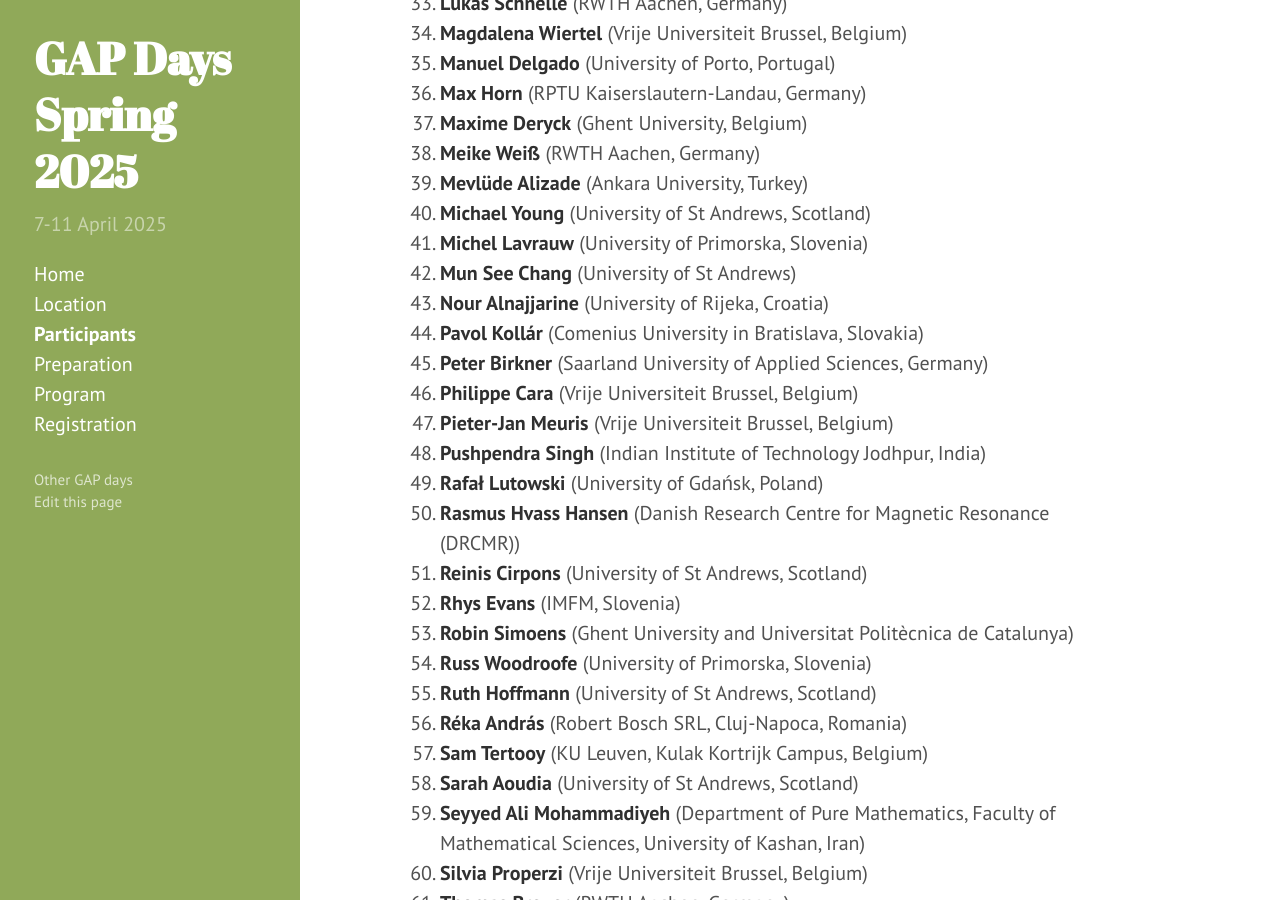
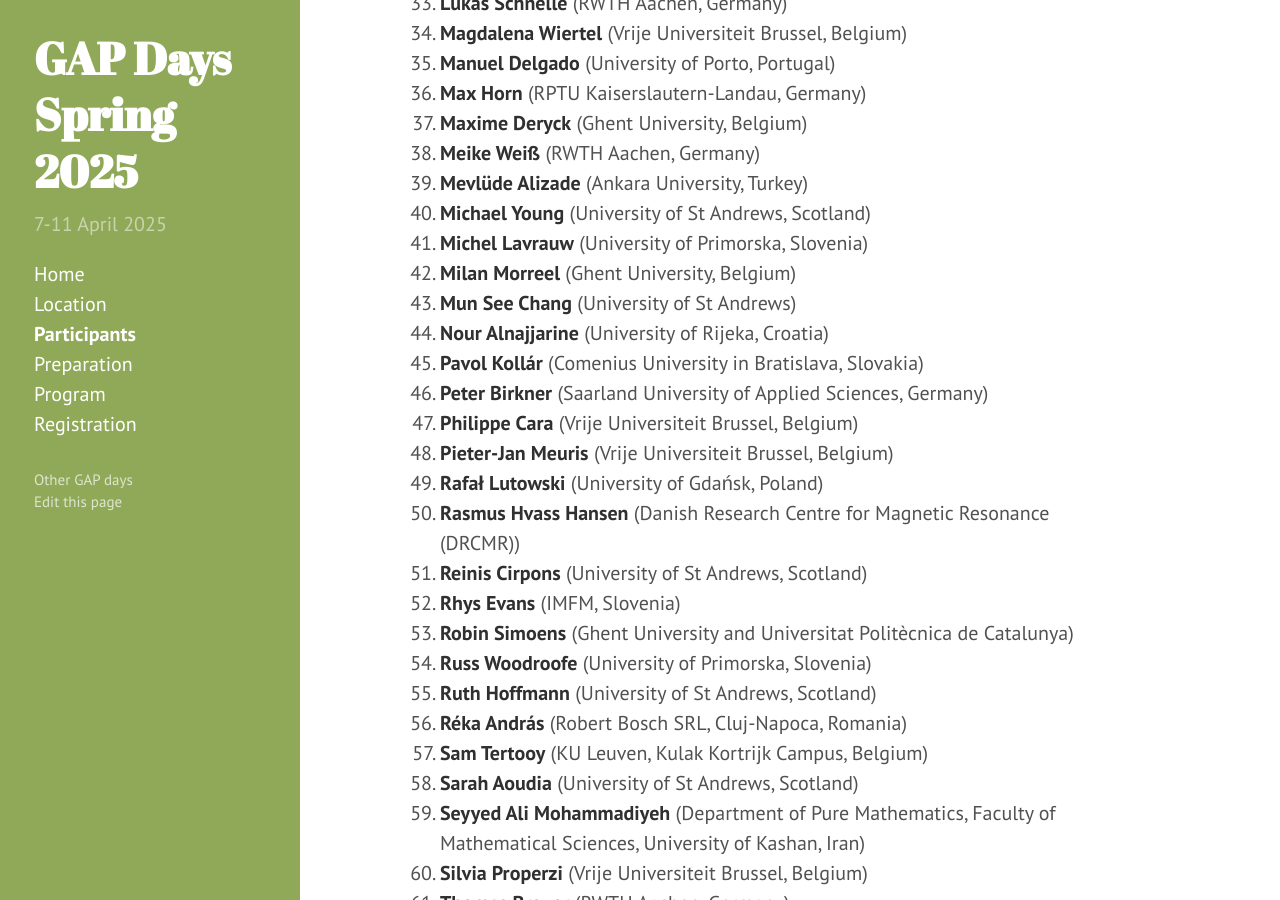
Before and after one commit to gapdays/gapdays2025-spring, a Jekyll site: the page built from participants.md, in a window 1280 px wide and 900 px high, scrolled down 1112 px. Built offline with Jekyll 4.4.1, drawn with Linux system fonts in a browser that asks for light colours.

Commit message:
updated list of participants

```diff
--- a/participants.md
+++ b/participants.md
@@ -30,7 +30,6 @@ participants:
   - {name: Lukas Schnelle, affiliation: "RWTH Aachen, Germany"}
   - {name: Francesca Cavalieri, affiliation: "University of Padova, Italy"}
   - {name: Seyyed Ali Mohammadiyeh, affiliation: "Department of Pure Mathematics, Faculty of Mathematical Sciences, University of Kashan, Iran"}
-  - {name: Pushpendra Singh, affiliation: "Indian Institute of Technology Jodhpur, India"}
   - {name: Sam Tertooy, affiliation: "KU Leuven, Kulak Kortrijk Campus, Belgium"}
   - {name: István Szöllősi, affiliation: "Babeș-Bolyai University, Cluj-Napoca, Romania"}
   - {name: Réka András, affiliation: "Robert Bosch SRL, Cluj-Napoca, Romania"}
@@ -69,6 +68,7 @@ participants:
   - {name: Guillaume Yziquel, affiliation: "VIZYON FRANCE (Grenbole)"}
   - {name: Daimy Van Caudenberg, affiliation: "KU Leuven"}
   - {name: Vlad Taranchuk, affiliation: "Ghent University, Belgium"}
+  - {name: Milan Morreel, affiliation: "Ghent University, Belgium"}
 ---
 
 <ol>{% assign participants = page.participants | sort: "name" %}
```
